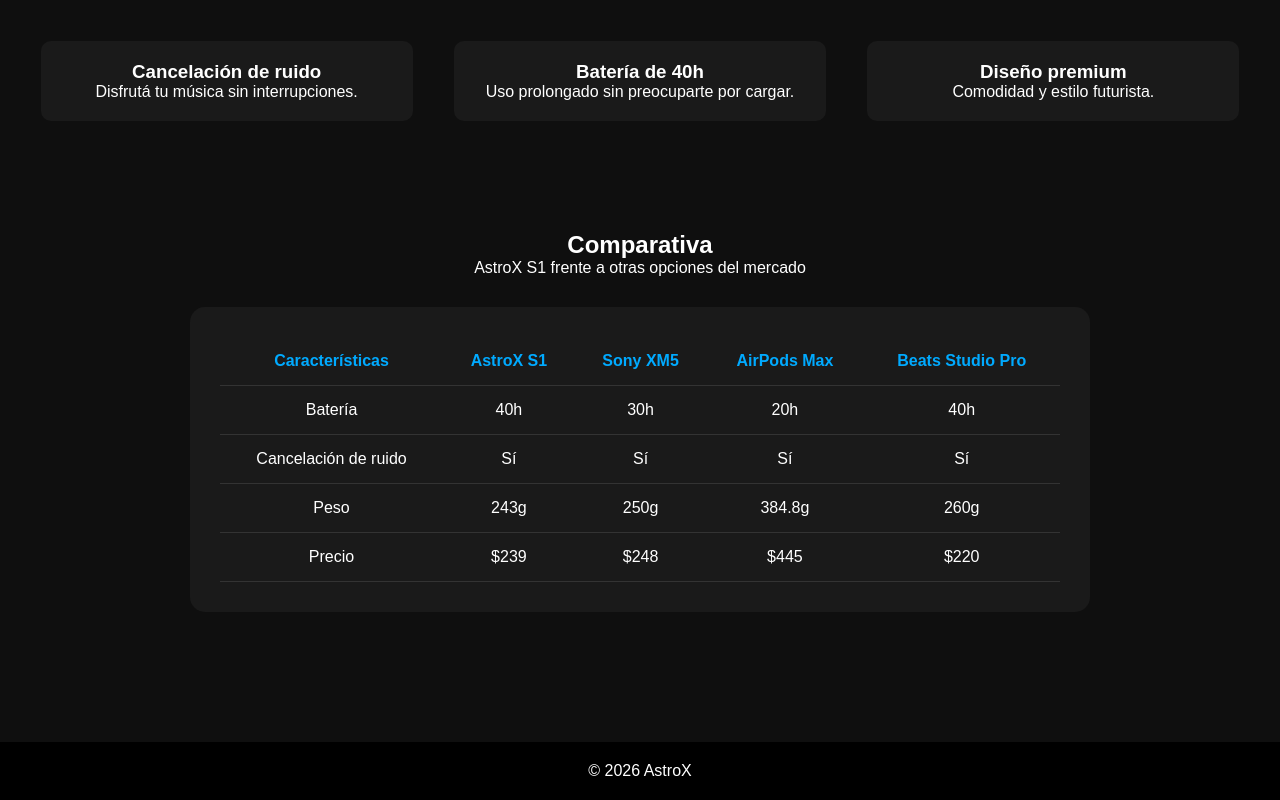
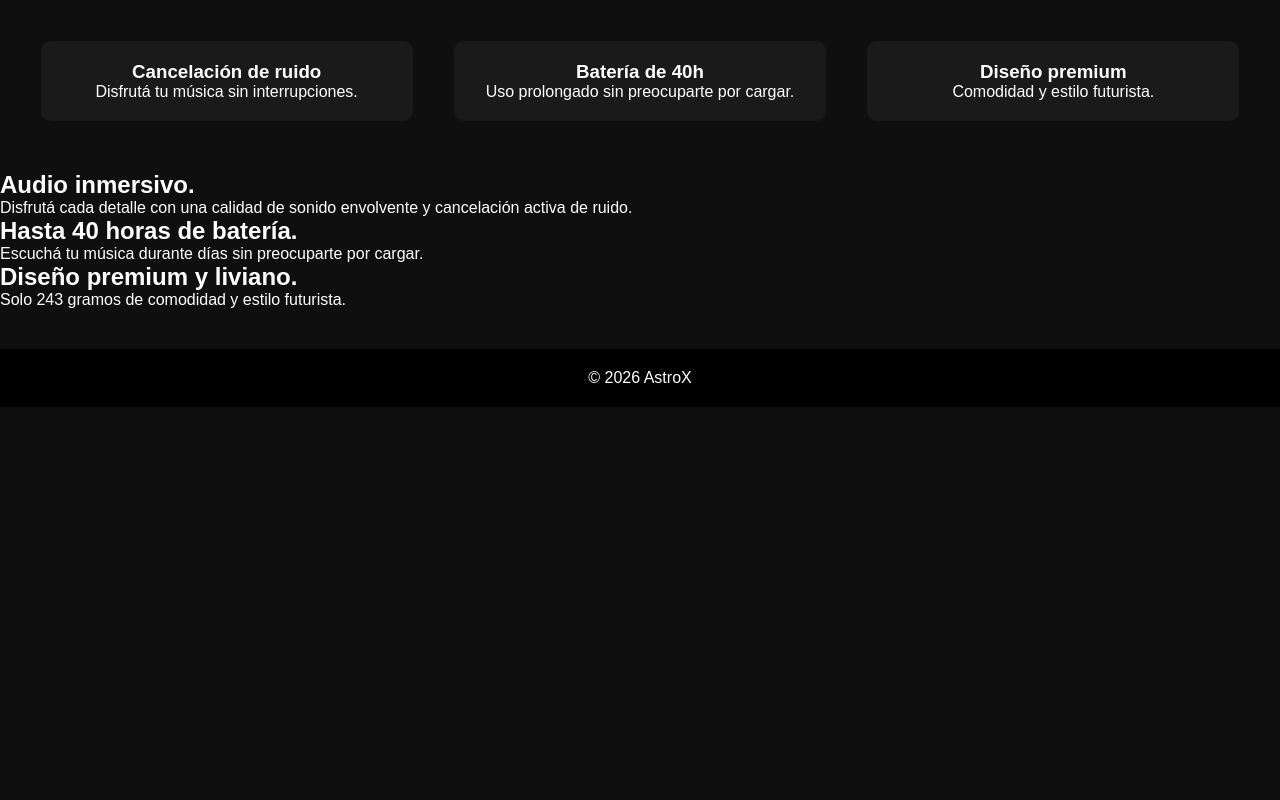
Before and after one commit to 17Luis77/sitioweb, a plain HTML site: page index.html in a window 1280 px wide. Shown: the part 717-1517 px from the top of the page. After the commit the page ends 1124 px from the top, so only its background shows below. Drawn offline with Linux system fonts and the light colour scheme.

Commit message:
Update index.html

```diff
--- a/index.html
+++ b/index.html
@@ -50,61 +50,33 @@
         </div>
     </section>
 
-    <!-- COMPARACIÓN -->
-    <section class="comparacion">
-        <h2>Comparativa</h2>
-        <p>AstroX S1 frente a otras opciones del mercado</p>
+    <section class="seccion-producto sonido">
+    <div class="contenido-producto">
+        <h2>Audio inmersivo.</h2>
+        <p>
+            Disfrutá cada detalle con una calidad de sonido envolvente y
+            cancelación activa de ruido.
+        </p>
+    </div>
+</section>
 
-    <div class="tabla-container">
-    <table>
+<section class="seccion-producto bateria">
+    <div class="contenido-producto">
+        <h2>Hasta 40 horas de batería.</h2>
+        <p>
+            Escuchá tu música durante días sin preocuparte por cargar.
+        </p>
+    </div>
+</section>
 
-        <thead>
-            <tr>
-                <th>Características</th>
-                <th>AstroX S1</th>
-                <th>Sony XM5</th>
-                <th>AirPods Max</th>
-                <th>Beats Studio Pro</th>
-            </tr>
-        </thead>
-
-        <tbody>
-            <tr>
-                <td>Batería</td>
-                <td>40h</td>
-                <td>30h</td>
-                <td>20h</td>
-                <td>40h</td>
-            </tr>
-
-            <tr>
-                <td>Cancelación de ruido</td>
-                <td>Sí</td>
-                <td>Sí</td>
-                <td>Sí</td>
-                <td>Sí</td>
-            </tr>
-
-            <tr>
-                <td>Peso</td>
-                <td>243g</td>
-                <td>250g</td>
-                <td>384.8g</td>
-                <td>260g</td>
-            </tr>
-
-            <tr>
-                <td>Precio</td>
-                <td>$239</td>
-                <td>$248</td>
-                <td>$445</td>
-                <td>$220</td>
-            </tr>
-        </tbody>
-
-    </table>
-</div>
-    </section>
+<section class="seccion-producto diseno">
+    <div class="contenido-producto">
+        <h2>Diseño premium y liviano.</h2>
+        <p>
+            Solo 243 gramos de comodidad y estilo futurista.
+        </p>
+    </div>
+</section>
     </main>
 
 <footer class="footer">
```
